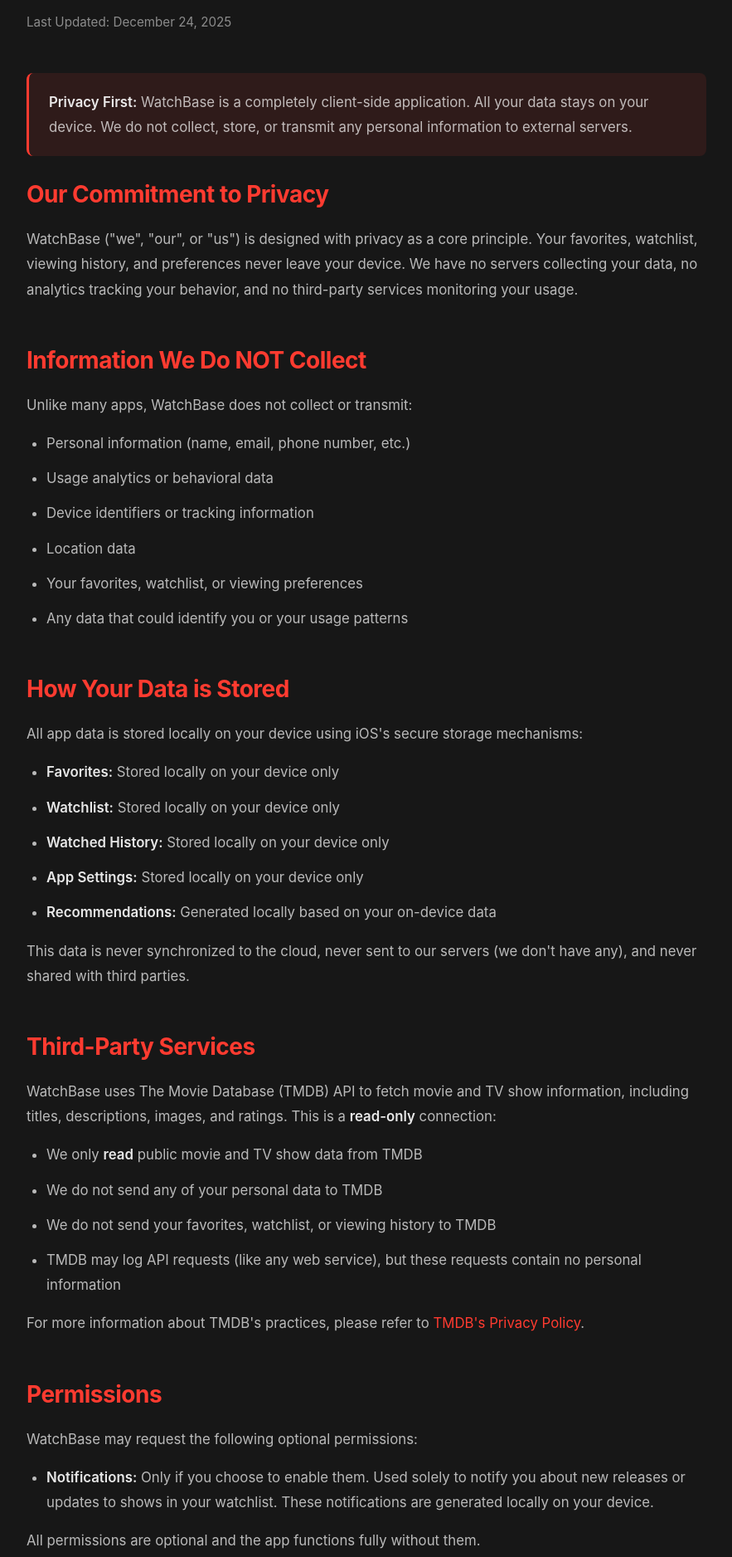
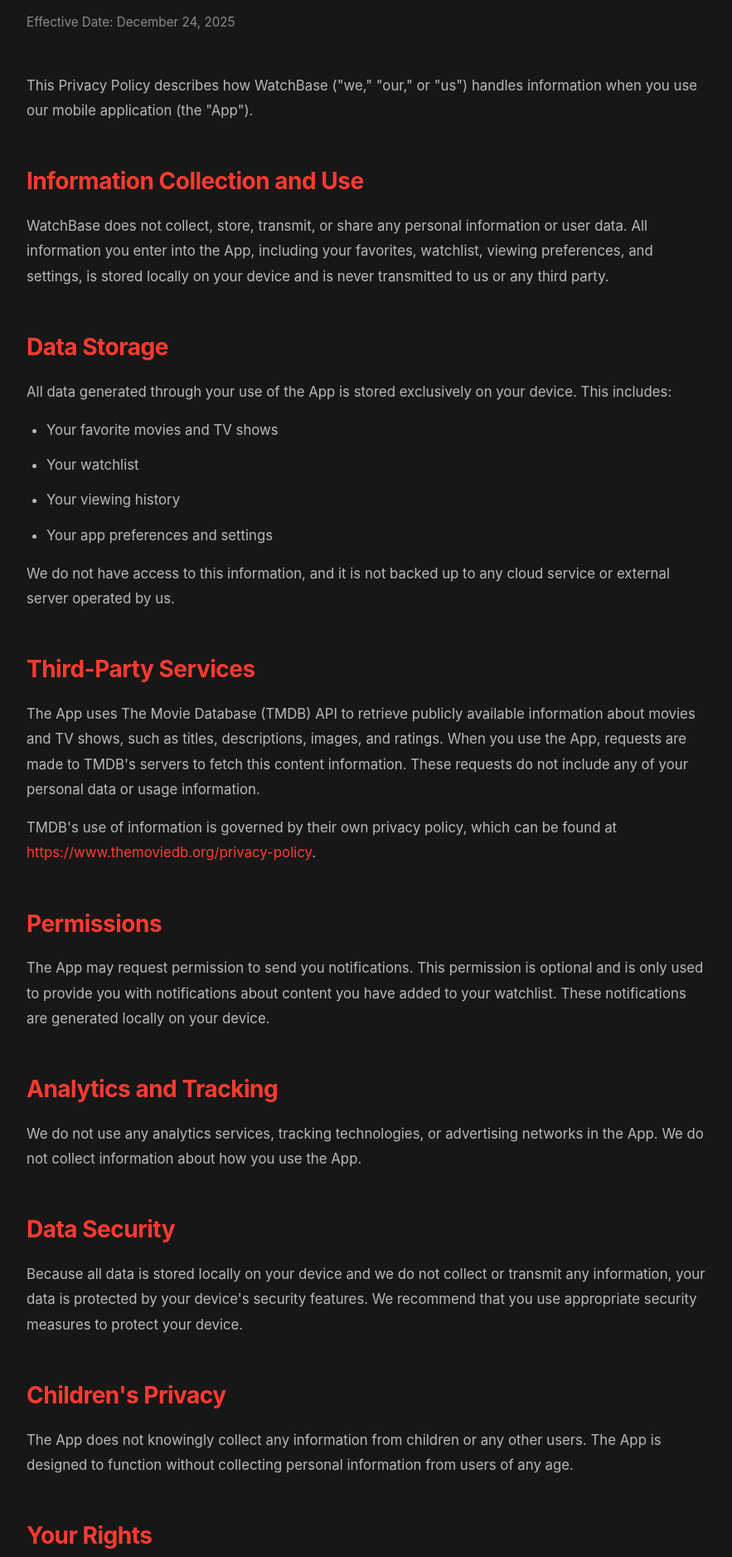
Before and after one commit to joshgallantt/WatchBaseWeb, a plain HTML site: page privacy-policy.html in a window 1280 px wide. Shown: the part 276-2152 px from the top of the page at 83% size, without its empty margins (198-1081 px from the left). Drawn offline with Linux system fonts and the light colour scheme.

Commit message:
Simplify privacy policy to formal legal document format
- Remove technical implementation details
- Use formal legal language
- Focus on what matters to users and App Store requirements
- Maintain accuracy while being more concise
- Standard privacy policy structure and terminology

```diff
--- a/privacy-policy.html
+++ b/privacy-policy.html
@@ -142,18 +142,6 @@
             text-decoration: underline;
         }
 
-        .highlight-box {
-            background: rgba(255, 59, 48, 0.1);
-            border-left: 3px solid #FF3B30;
-            padding: 20px 24px;
-            margin: 24px 0;
-            border-radius: 8px;
-        }
-
-        .highlight-box p {
-            margin-bottom: 0;
-        }
-
         /* Footer */
         footer {
             padding: 60px 0;
@@ -266,98 +254,68 @@
         <div class="container">
             <div class="content">
                 <h1 class="page-title">Privacy Policy</h1>
-                <p class="last-updated">Last Updated: December 24, 2025</p>
+                <p class="last-updated">Effective Date: December 24, 2025</p>
 
-                <div class="highlight-box">
-                    <p><strong>Privacy First:</strong> WatchBase is a completely client-side application. All your data stays on your device. We do not collect, store, or transmit any personal information to external servers.</p>
+                <div class="content-section">
+                    <p>This Privacy Policy describes how WatchBase ("we," "our," or "us") handles information when you use our mobile application (the "App").</p>
                 </div>
 
                 <div class="content-section">
-                    <h2>Our Commitment to Privacy</h2>
-                    <p>WatchBase ("we", "our", or "us") is designed with privacy as a core principle. Your favorites, watchlist, viewing history, and preferences never leave your device. We have no servers collecting your data, no analytics tracking your behavior, and no third-party services monitoring your usage.</p>
+                    <h2>Information Collection and Use</h2>
+                    <p>WatchBase does not collect, store, transmit, or share any personal information or user data. All information you enter into the App, including your favorites, watchlist, viewing preferences, and settings, is stored locally on your device and is never transmitted to us or any third party.</p>
                 </div>
 
                 <div class="content-section">
-                    <h2>Information We Do NOT Collect</h2>
-                    <p>Unlike many apps, WatchBase does not collect or transmit:</p>
+                    <h2>Data Storage</h2>
+                    <p>All data generated through your use of the App is stored exclusively on your device. This includes:</p>
                     <ul>
-                        <li>Personal information (name, email, phone number, etc.)</li>
-                        <li>Usage analytics or behavioral data</li>
-                        <li>Device identifiers or tracking information</li>
-                        <li>Location data</li>
-                        <li>Your favorites, watchlist, or viewing preferences</li>
-                        <li>Any data that could identify you or your usage patterns</li>
+                        <li>Your favorite movies and TV shows</li>
+                        <li>Your watchlist</li>
+                        <li>Your viewing history</li>
+                        <li>Your app preferences and settings</li>
                     </ul>
-                </div>
-
-                <div class="content-section">
-                    <h2>How Your Data is Stored</h2>
-                    <p>All app data is stored locally on your device using iOS's secure storage mechanisms:</p>
-                    <ul>
-                        <li><strong>Favorites:</strong> Stored locally on your device only</li>
-                        <li><strong>Watchlist:</strong> Stored locally on your device only</li>
-                        <li><strong>Watched History:</strong> Stored locally on your device only</li>
-                        <li><strong>App Settings:</strong> Stored locally on your device only</li>
-                        <li><strong>Recommendations:</strong> Generated locally based on your on-device data</li>
-                    </ul>
-                    <p>This data is never synchronized to the cloud, never sent to our servers (we don't have any), and never shared with third parties.</p>
+                    <p>We do not have access to this information, and it is not backed up to any cloud service or external server operated by us.</p>
                 </div>
 
                 <div class="content-section">
                     <h2>Third-Party Services</h2>
-                    <p>WatchBase uses The Movie Database (TMDB) API to fetch movie and TV show information, including titles, descriptions, images, and ratings. This is a <strong>read-only</strong> connection:</p>
-                    <ul>
-                        <li>We only <strong>read</strong> public movie and TV show data from TMDB</li>
-                        <li>We do not send any of your personal data to TMDB</li>
-                        <li>We do not send your favorites, watchlist, or viewing history to TMDB</li>
-                        <li>TMDB may log API requests (like any web service), but these requests contain no personal information</li>
-                    </ul>
-                    <p>For more information about TMDB's practices, please refer to <a href="https://www.themoviedb.org/privacy-policy" target="_blank" rel="noopener noreferrer">TMDB's Privacy Policy</a>.</p>
+                    <p>The App uses The Movie Database (TMDB) API to retrieve publicly available information about movies and TV shows, such as titles, descriptions, images, and ratings. When you use the App, requests are made to TMDB's servers to fetch this content information. These requests do not include any of your personal data or usage information.</p>
+                    <p>TMDB's use of information is governed by their own privacy policy, which can be found at <a href="https://www.themoviedb.org/privacy-policy" target="_blank" rel="noopener noreferrer">https://www.themoviedb.org/privacy-policy</a>.</p>
                 </div>
 
                 <div class="content-section">
                     <h2>Permissions</h2>
-                    <p>WatchBase may request the following optional permissions:</p>
-                    <ul>
-                        <li><strong>Notifications:</strong> Only if you choose to enable them. Used solely to notify you about new releases or updates to shows in your watchlist. These notifications are generated locally on your device.</li>
-                    </ul>
-                    <p>All permissions are optional and the app functions fully without them.</p>
+                    <p>The App may request permission to send you notifications. This permission is optional and is only used to provide you with notifications about content you have added to your watchlist. These notifications are generated locally on your device.</p>
+                </div>
+
+                <div class="content-section">
+                    <h2>Analytics and Tracking</h2>
+                    <p>We do not use any analytics services, tracking technologies, or advertising networks in the App. We do not collect information about how you use the App.</p>
                 </div>
 
                 <div class="content-section">
                     <h2>Data Security</h2>
-                    <p>Since all your data is stored locally on your device and never transmitted to external servers, your data security is protected by your device's built-in security features:</p>
-                    <ul>
-                        <li>Data is protected by iOS's secure storage mechanisms</li>
-                        <li>Data is encrypted when your device is locked (iOS standard encryption)</li>
-                        <li>Data is only accessible by the WatchBase app on your device</li>
-                    </ul>
-                </div>
-
-                <div class="content-section">
-                    <h2>Your Data, Your Control</h2>
-                    <p>You have complete control over your data:</p>
-                    <ul>
-                        <li>All data is stored locally on your device</li>
-                        <li>Deleting the app removes all associated data from your device</li>
-                        <li>No data remains on any external servers (because we don't use any)</li>
-                        <li>You can clear your favorites, watchlist, and history at any time within the app</li>
-                    </ul>
+                    <p>Because all data is stored locally on your device and we do not collect or transmit any information, your data is protected by your device's security features. We recommend that you use appropriate security measures to protect your device.</p>
                 </div>
 
                 <div class="content-section">
                     <h2>Children's Privacy</h2>
-                    <p>WatchBase does not collect any personal information from anyone, including children under 13. Since all data is stored locally and no information is transmitted, the app is safe for users of all ages. However, parental guidance is recommended for content selection.</p>
+                    <p>The App does not knowingly collect any information from children or any other users. The App is designed to function without collecting personal information from users of any age.</p>
+                </div>
+
+                <div class="content-section">
+                    <h2>Your Rights</h2>
+                    <p>Since we do not collect any personal information, there is no data for you to access, correct, or delete from our systems. You maintain complete control over all data stored locally on your device. You may delete all App data at any time by uninstalling the App from your device.</p>
                 </div>
 
                 <div class="content-section">
                     <h2>Changes to This Privacy Policy</h2>
-                    <p>We may update this Privacy Policy from time to time to reflect changes in the app or legal requirements. Any changes will be posted on this page with an updated "Last Updated" date. Since we don't collect your contact information, we cannot notify you directly of changes.</p>
+                    <p>We may update this Privacy Policy from time to time. Any changes will be posted on this page with an updated effective date. We encourage you to review this Privacy Policy periodically.</p>
                 </div>
 
                 <div class="content-section">
                     <h2>Contact Us</h2>
-                    <p>If you have any questions about this Privacy Policy or WatchBase's privacy practices, please contact us through our GitHub repository.</p>
+                    <p>If you have any questions about this Privacy Policy, please contact us through our GitHub repository at <a href="https://github.com/joshgallantt/WatchBase" target="_blank" rel="noopener noreferrer">https://github.com/joshgallantt/WatchBase</a>.</p>
                 </div>
             </div>
         </div>
```
